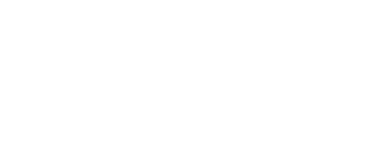
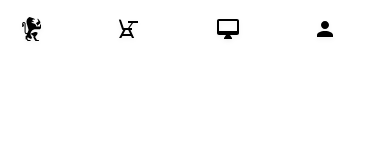
Before and after one commit to henkelst/colmaracademy, a plain HTML site: page index.html in a window 390 px wide. Drawn offline with Linux system fonts and the light colour scheme.

Commit message:
add changes in html and css for mobile nav.

```diff
--- a/index.html
+++ b/index.html
@@ -5,12 +5,19 @@
     <link rel="icon" href="./resources/images/favicon.ico" type="image/x-icon">
     <link rel="stylesheet" href="resources/css/reset.css">
     <link rel="stylesheet" href="resources/css/style.css">
-    <link rel="stylesheet" type="text/css" href="https://maxcdn.bootstrapcdn.com/font-awesome/4.7.0/css/font-awesome.css">
 
     <meta charset="utf-8">
     <title>Colmaracademy</title>
   </head>
   <body>
+    <nav class="navigation">
+      <ul class="mobile">
+        <li><a href="#"><img src="resources/images/ic-logo.svg"></li>
+        <li><a href="#"><img src="resources/images/ic-on-campus.svg"></li>
+        <li><a href="#"><img src="resources/images/ic-online.svg"></li>
+        <li><a href="#"><img src="resources/images/ic-login.svg"></li>
+      </ul>
+    </nav>
 
   </body>
 </html>
--- a/resources/css/style.css
+++ b/resources/css/style.css
@@ -7,3 +7,18 @@ body{
   margin-left: 0;
   margin-right: 0;
 }
+
+/* navigation mobile */
+.navigation .mobile{
+  display: none;
+}
+@media only screen and (max-width: 600px){
+.navigation .mobile{
+    height: 64px;
+    background-color: white;
+    display: flex;
+    justify-content: space-around;
+    align-items: center;
+  }
+
+}
```
